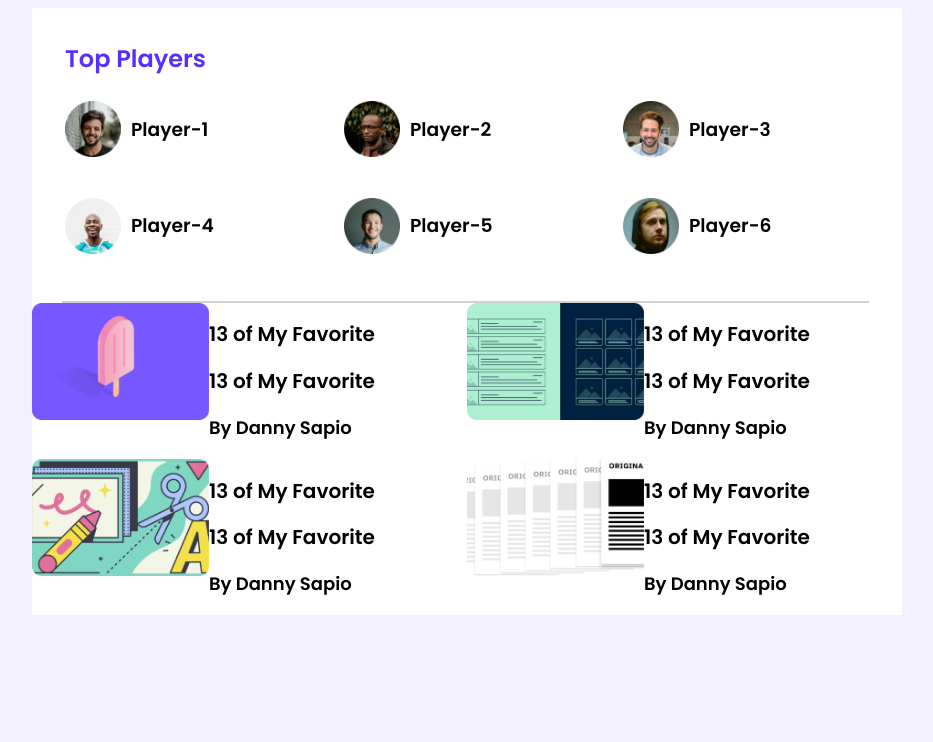
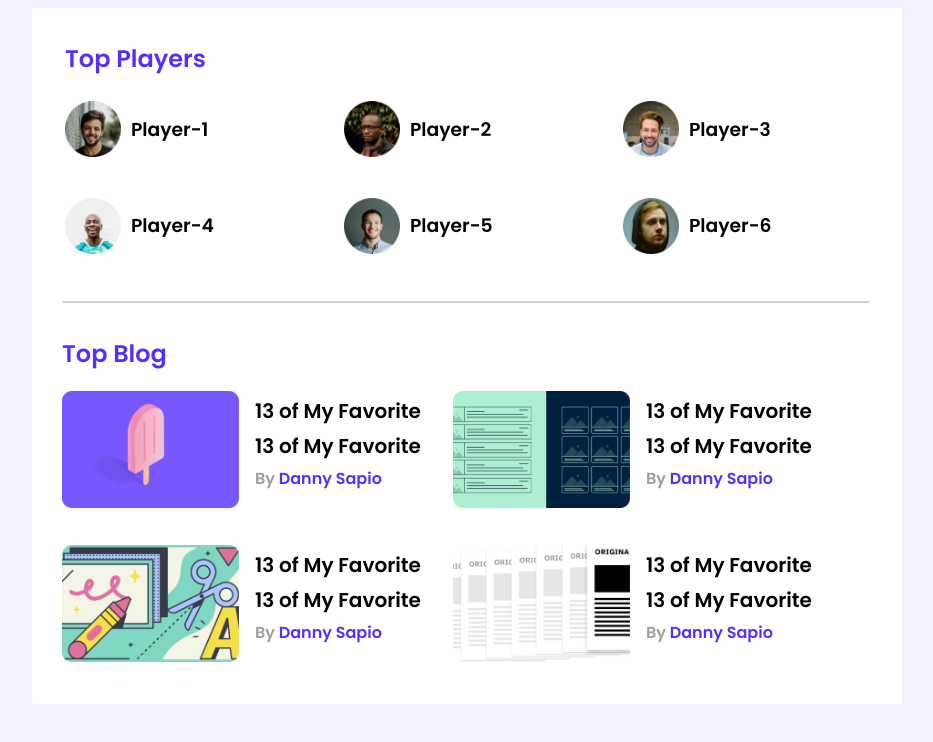
Before and after one commit to Arafatlsn37/Leader-Board-Project, a plain HTML site: page index.html in a window 1280 px wide. Shown: the whole page, without its empty margins (173-1106 px from the left). Drawn offline with Linux system fonts and the light colour scheme.

Commit message:
top blog part finished

```diff
--- a/CSS/style.css
+++ b/CSS/style.css
@@ -52,9 +52,19 @@ hr{
 
       /* top-blog */
 
+
+.top-blog{
+  padding: 30px 58px 35px 30px;
+}
+.top-blog > h2{
+  color: #562EFF;
+  font-size: 24px;
+  margin-top: 3px;
+}
 .blog{
   display: grid;
   grid-template-columns: repeat(2, 1fr);
+  grid-row-gap: 30px;
 }
 .blog-child{
   display: flex;
@@ -63,10 +73,26 @@ hr{
   width: 177px;
   height: 117px;
 }
+.blog-child-text{
+  margin-left: 16px;
+  margin-top: 5px;
+}
 .blog-title{
   display: block;
   font-size: 20px;
+  margin: 0 0 5px 0;
 }
 .blog-credit{
-  font-size: 18px;
+  font-size: 16px;
+  margin: 0;
 }
+.blog-text-by{
+  color: #9F9F9F;
+}
+.blog-text-danny{
+  color: #562EFF;
+}
+
+/* end top blog  */
+
+/* start latest course  */
--- a/index.html
+++ b/index.html
@@ -41,8 +41,14 @@
         </div>
       </div>
       <hr>
-<!-- top-blog  -->
+
+<!-- start top-blog  -->
+
+
       <div class="top-blog">
+          <h2>
+            Top Blog
+          </h2>
           <div class="blog">
             <div class="blog-child">
               <div class="blog-child-img">
@@ -51,7 +57,7 @@
               <div class="blog-child-text">
                   <h2 class="blog-title">13 of My Favorite</h2>
                   <h2 class="blog-title">13 of My Favorite</h2>
-                <h3 class="blog-credit">By Danny Sapio</h3>
+                  <h3 class="blog-credit"><span class="blog-text-by">By</span> <span class="blog-text-danny">Danny Sapio</span></h3>
               </div>
             </div>
             <div class="blog-child">
@@ -61,7 +67,7 @@
               <div class="blog-child-text">
                   <h2 class="blog-title">13 of My Favorite</h2>
                   <h2 class="blog-title">13 of My Favorite</h2>
-                <h3 class="blog-credit">By Danny Sapio</h3>
+                  <h3 class="blog-credit"><span class="blog-text-by">By</span> <span class="blog-text-danny">Danny Sapio</span></h3>
               </div>
             </div>
             <div class="blog-child">
@@ -71,7 +77,7 @@
               <div class="blog-child-text">
                   <h2 class="blog-title">13 of My Favorite</h2>
                   <h2 class="blog-title">13 of My Favorite</h2>
-                <h3 class="blog-credit">By Danny Sapio</h3>
+                  <h3 class="blog-credit"><span class="blog-text-by">By</span> <span class="blog-text-danny">Danny Sapio</span></h3>
               </div>
             </div>
             <div class="blog-child">
@@ -81,8 +87,20 @@
               <div class="blog-child-text">
                   <h2 class="blog-title">13 of My Favorite</h2>
                   <h2 class="blog-title">13 of My Favorite</h2>
-                <h3 class="blog-credit">By Danny Sapio</h3>
+                  <h3 class="blog-credit"><span class="blog-text-by">By</span> <span class="blog-text-danny">Danny Sapio</span></h3>
               </div>
+            </div>
+          </div>
+        </div>
+
+<!-- end top blog -->
+<!-- start latest course -->
+
+        <div class="latest-course">
+          <div class="courses">
+            <div class="react"></div>
+            <div class="powerpoint"></div>
+            <div class="javascript"></div>
           </div>
         </div>
     </section>
```
Lines whose indentation alone changed are shown as unchanged.
